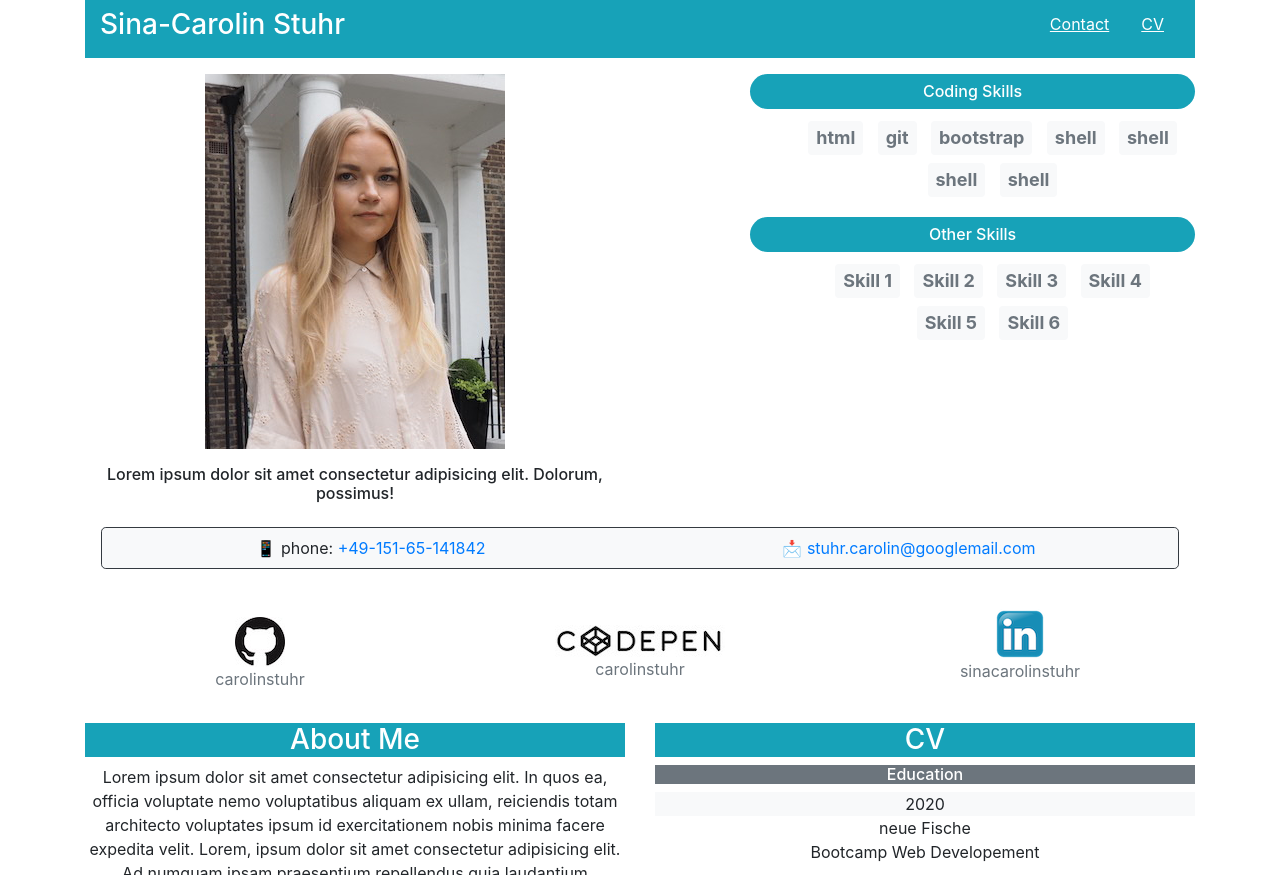
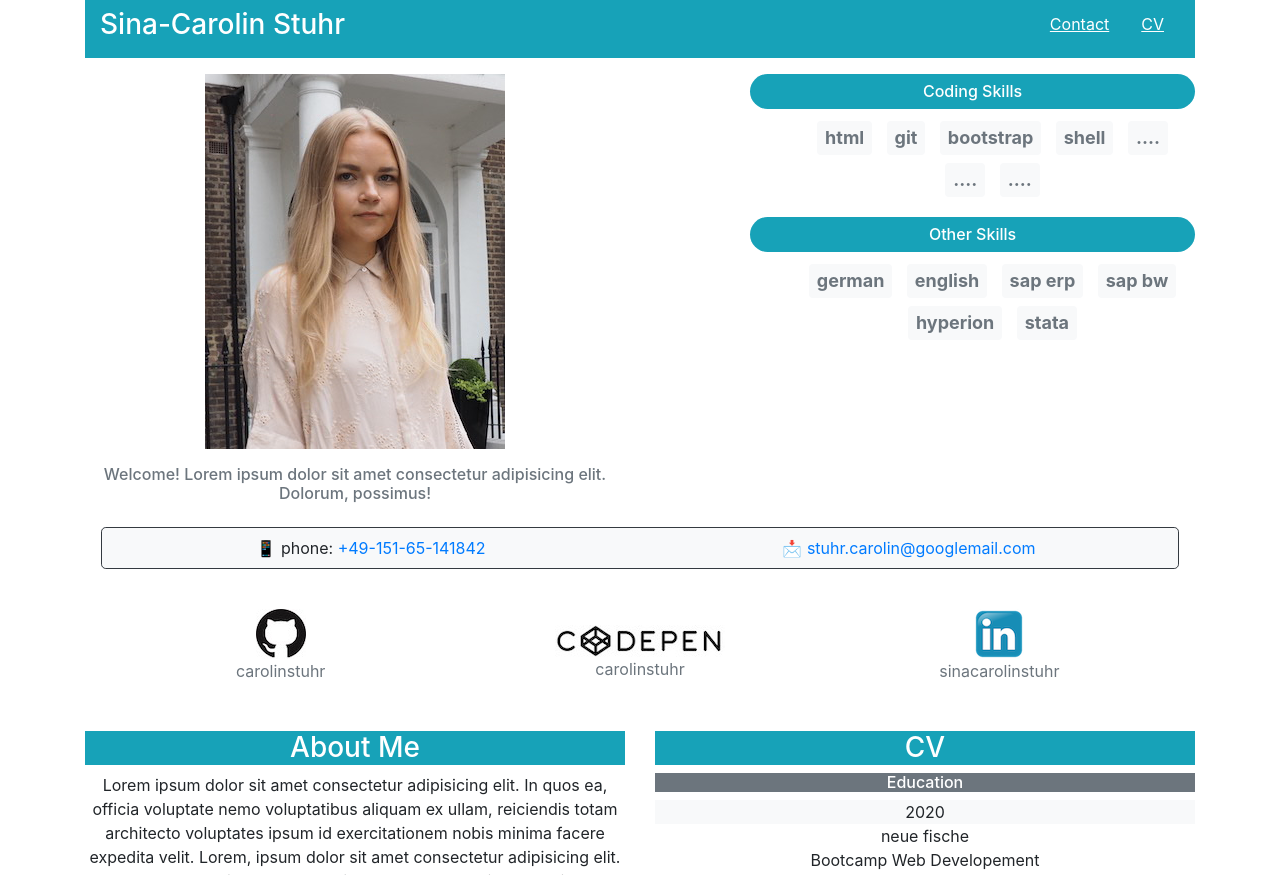
Before and after one commit to carolinstuhr/personal-website-bootstrap, a plain HTML site: page index.html in a window 1280 px wide. Shown: the top 875 px of the page. Drawn offline with nearby package versions, Linux system fonts and the light colour scheme.

Commit message:
adding open graph & small style changes

```diff
--- a/index.html
+++ b/index.html
@@ -3,6 +3,8 @@
   <head>
     <meta charset="UTF-8" />
     <meta name="viewport" content="width=device-width, initial-scale=1.0" />
+    <meta property="og:title" content="Sina-Carolin Stuhr" />
+    <meta property="og:image" content="/P7080062.JPG" />
     <title>Sina-Carolin Stuhr</title>
     <link
       rel="stylesheet"
@@ -21,8 +23,10 @@
         </div>
         <div class="col-md-4">
           <nav class="nav justify-content-center">
-            <a class="nav-link text-dark" href="#contact"><u>Contact</u></a>
-            <a class="nav-link text-dark" href="#cv"><u>CV</u></a>
+            <a class="nav-link text-secondary mr-1 h6" href="#contact"
+              ><u>Contact</u></a
+            >
+            <a class="nav-link text-secondary ml-1 h6" href="#cv"><u>CV</u></a>
           </nav>
         </div>
       </header>
@@ -42,9 +46,9 @@
       <div class="row">
         <div class="col-md-6">
           <img src="/P7080062.JPG" alt="" class="img-fluid m-3" />
-          <h2 class="h6">
-            Lorem ipsum dolor sit amet consectetur adipisicing elit. Dolorum,
-            possimus!
+          <h2 class="h6 text-secondary">
+            Welcome! Lorem ipsum dolor sit amet consectetur adipisicing elit.
+            Dolorum, possimus!
           </h2>
         </div>
         <div class="col-md-1"></div>
@@ -57,20 +61,20 @@
             <li class="badge badge-light p-2 m-1 text-secondary">git</li>
             <li class="badge badge-light p-2 m-1 text-secondary">bootstrap</li>
             <li class="badge badge-light p-2 m-1 text-secondary">shell</li>
-            <li class="badge badge-light p-2 m-1 text-secondary">shell</li>
-            <li class="badge badge-light p-2 m-1 text-secondary">shell</li>
-            <li class="badge badge-light p-2 m-1 text-secondary">shell</li>
+            <li class="badge badge-light p-2 m-1 text-secondary">....</li>
+            <li class="badge badge-light p-2 m-1 text-secondary">....</li>
+            <li class="badge badge-light p-2 m-1 text-secondary">....</li>
           </ul>
           <h3 class="bg-info text-white h6 mt-3 py-2 rounded-pill">
             Other Skills
           </h3>
           <ul class="justify-content-center h4">
-            <li class="badge badge-light m-1 p-2 text-secondary">Skill 1</li>
-            <li class="badge badge-light m-1 p-2 text-secondary">Skill 2</li>
-            <li class="badge badge-light m-1 p-2 text-secondary">Skill 3</li>
-            <li class="badge badge-light m-1 p-2 text-secondary">Skill 4</li>
-            <li class="badge badge-light m-1 p-2 text-secondary">Skill 5</li>
-            <li class="badge badge-light m-1 p-2 text-secondary">Skill 6</li>
+            <li class="badge badge-light m-1 p-2 text-secondary">german</li>
+            <li class="badge badge-light m-1 p-2 text-secondary">english</li>
+            <li class="badge badge-light m-1 p-2 text-secondary">sap erp</li>
+            <li class="badge badge-light m-1 p-2 text-secondary">sap bw</li>
+            <li class="badge badge-light m-1 p-2 text-secondary">hyperion</li>
+            <li class="badge badge-light m-1 p-2 text-secondary">stata</li>
           </ul>
         </div>
       </div>
@@ -90,8 +94,8 @@
         >
       </div>
     </section>
-    <section class="row">
-      <div class="col-md mt-3 p-3">
+    <section class="row m-3">
+      <div class="col-md mt-2 p-3">
         <a href="https://github.com/carolinstuhr" target="_blank"
           ><img src="GitHub-Mark-64px.jpg" alt=""/></a
         ><br />
@@ -102,7 +106,7 @@
           >carolinstuhr</a
         >
       </div>
-      <div class="col-md mt-3 mt-md-4 p-3">
+      <div class="col-md mt-2 mt-md-4 p-3">
         <a href="https://codepen.io/carolinstuhr" target="_blank"
           ><img src="codepen-wordmark-display-inside-black@10x.jpg" alt=""/></a
         ><br />
@@ -150,7 +154,7 @@
           <h3 class="bg-info mt-3 text-white">CV</h3>
           <h4 class="h6 bg-secondary text-white">Education</h4>
           <p class="bg-light mb-0">2020</p>
-          <p>neue Fische <br />Bootcamp Web Developement</p>
+          <p>neue fische <br />Bootcamp Web Developement</p>
           <p class="bg-light mb-0">2011-2013</p>
           <p>
             University of Hamburg <br />Master of Science (Business Econmics)
@@ -160,7 +164,7 @@
             University of Hamburg <br />Bachelor of Science (Business Econmics)
           </p>
           <h4 class="h6 bg-secondary text-white">Work Experience</h4>
-          <p class="bg-light mb-0">2019</p>
+          <p class="bg-light mb-0">2019-2020</p>
           <p>Bauer Media Group Hamburg, Germany <br />Controlling</p>
           <p class="bg-light mb-0">2016-2019</p>
           <p>Bauer Media Group London, UK<br />Advertising Finance Team</p>
```
